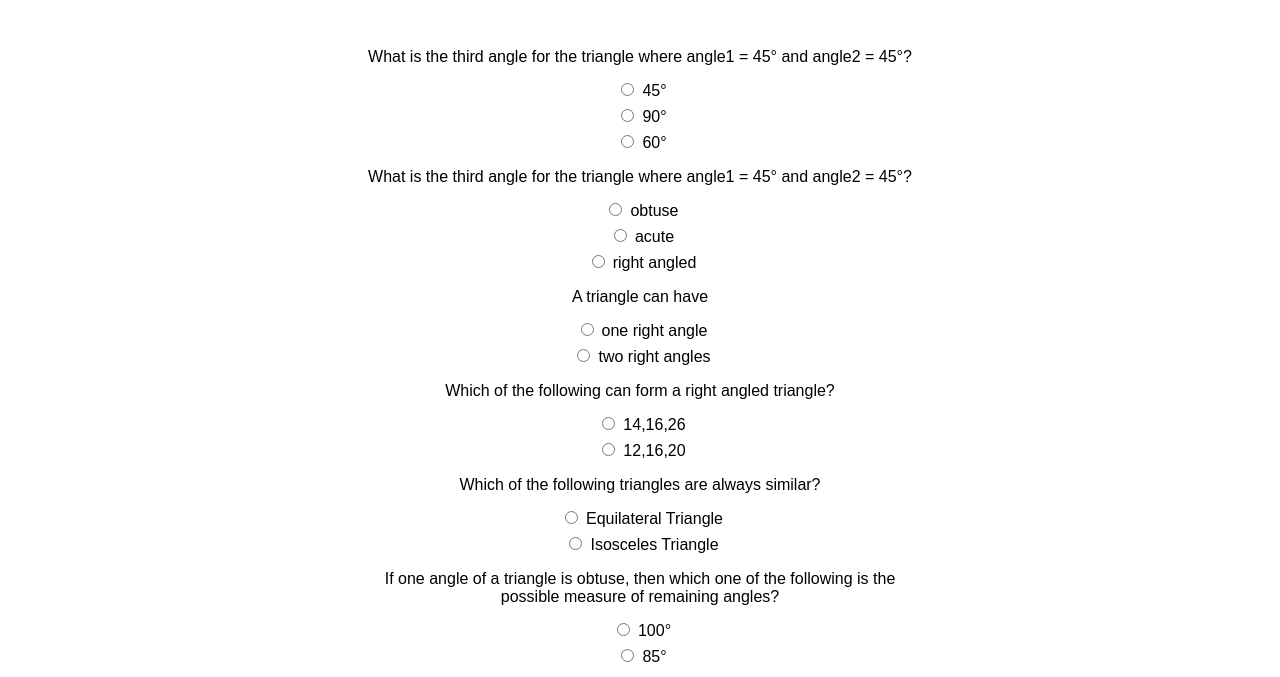
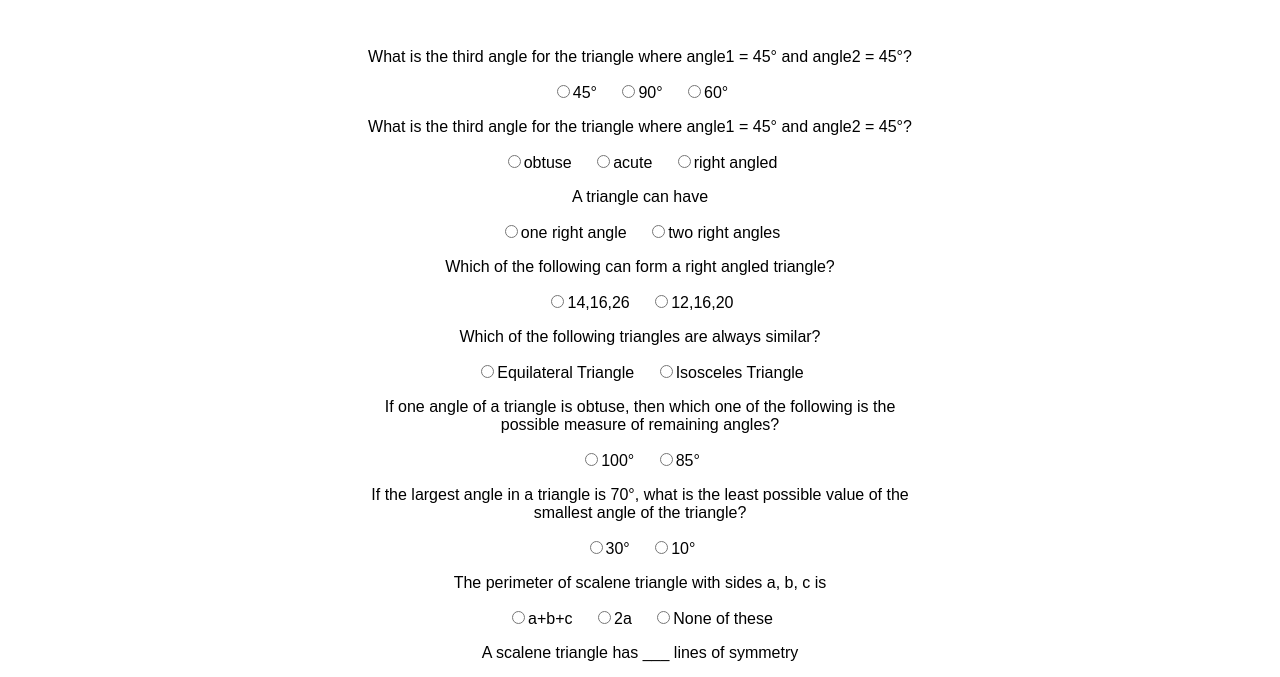
Before and after one commit to blueanchovy/neog-camp-triangle-app, a plain HTML site: page quiz.html in a window 1280 px wide. Shown: the part 252-929 px from the top of the page. Drawn offline with Linux system fonts and the light colour scheme; a web font is replaced by a local one.

Commit message:
actually made answers inline

```diff
--- a/quiz.html
+++ b/quiz.html
@@ -30,71 +30,71 @@
         <form action="" class="quiz-form">
             <div class="question-container">
                 <p>What is the third angle for the triangle where angle1 = 45° and angle2 = 45°?</p>
-                <label><input type="radio" name="question1" value="45°" class="list-item-inline">45°</label>
-                <label><input type="radio" name="question1" value="90°" class="list-item-inline">90°</label>
-                <label><input type="radio" name="question1" value="60°" class="list-item-inline">60°</label>
+                <label class="list-item-inline"><input type="radio" name="question1" value="45°">45°</label>
+                <label class="list-item-inline"><input type="radio" name="question1" value="90°">90°</label>
+                <label class="list-item-inline"><input type="radio" name="question1" value="60°">60°</label>
             </div>
 
             <div class="question-container">
                 <p>What is the third angle for the triangle where angle1 = 45° and angle2 = 45°?</p>
-                <label><input class="list-item-inline" type="radio" name="question2" value="obtuse">obtuse</label>
-                <label><input class="list-item-inline" type="radio" name="question2" value="acute">acute</label>
-                <label><input class="list-item-inline" type="radio" name="question2" value="right angled">right angled</label>
+                <label class="list-item-inline"><input type="radio" name="question2" value="obtuse">obtuse</label>
+                <label class="list-item-inline"><input type="radio" name="question2" value="acute">acute</label>
+                <label class="list-item-inline"><input type="radio" name="question2" value="right angled">right angled</label>
             </div>
 
             <div class="question-container">
                 <p>A triangle can have</p>
-                <label><input class="list-item-inline" type="radio" name="question3" value="one right angle">one right angle</label>
-                <label><input class="list-item-inline" type="radio" name="question3" value="two right angles">two right angles</label>
+                <label class="list-item-inline"><input type="radio" name="question3" value="one right angle">one right angle</label>
+                <label class="list-item-inline"><input type="radio" name="question3" value="two right angles">two right angles</label>
             </div>
 
             <div class="question-container">
                 <p>Which of the following can form a right angled triangle?</p>
-                <label><input class="list-item-inline" type="radio" name="question4" value="14,16,26">14,16,26</label>
-                <label><input class="list-item-inline" type="radio" name="question4" value="12,16,20">12,16,20</label>
+                <label class="list-item-inline"><input type="radio" name="question4" value="14,16,26">14,16,26</label>
+                <label class="list-item-inline"><input type="radio" name="question4" value="12,16,20">12,16,20</label>
             </div>
 
             <div class="question-container">
                 <p>Which of the following triangles are always similar?</p>
-                <label><input class="list-item-inline" type="radio" name="question5" value="Equilateral Triangle">Equilateral Triangle</label>
-                <label><input class="list-item-inline" type="radio" name="question5" value="Isosceles Triangle">Isosceles Triangle</label>
+                <label class="list-item-inline"><input type="radio" name="question5" value="Equilateral Triangle">Equilateral Triangle</label>
+                <label class="list-item-inline"><input type="radio" name="question5" value="Isosceles Triangle">Isosceles Triangle</label>
             </div>
 
             <div class="question-container">
                 <p>If one angle of a triangle is obtuse, then which one of the following is the possible measure of
                     remaining angles?</p>
-                <label><input class="list-item-inline" type="radio" name="question6" value="100°">100°</label>
-                <label><input class="list-item-inline" type="radio" name="question6" value="85">85°</label>
+                <label class="list-item-inline"><input type="radio" name="question6" value="100°">100°</label>
+                <label class="list-item-inline"><input type="radio" name="question6" value="85">85°</label>
             </div>
 
             <div class="question-container">
                 <p>If the largest angle in a triangle is 70°, what is the least possible value of the smallest angle of the
                     triangle?</p>
-                <label><input class="list-item-inline" type="radio" name="question7" value="30°">30°</label>
-                <label><input class="list-item-inline" type="radio" name="question7" value="10°">10°</label>
+                <label class="list-item-inline"><input type="radio" name="question7" value="30°">30°</label>
+                <label class="list-item-inline"><input type="radio" name="question7" value="10°">10°</label>
             </div>
 
             <div class="question-container">
                 <p>The perimeter of scalene triangle with sides a, b, c is</p>
-                <label><input class="list-item-inline" type="radio" name="question8" value="a+b+c">a+b+c</label>
-                <label><input class="list-item-inline" type="radio" name="question8" value="2a">2a</label>
-                <label><input class="list-item-inline" type="radio" name="question8" value="None of these">None of these</label>
+                <label  class="list-item-inline"><input type="radio" name="question8" value="a+b+c">a+b+c</label>
+                <label  class="list-item-inline"><input type="radio" name="question8" value="2a">2a</label>
+                <label  class="list-item-inline"><input type="radio" name="question8" value="None of these">None of these</label>
             </div>
 
             <div class="question-container">
                 <p>A scalene triangle has ___ lines of symmetry</p>
-                <label><input class="list-item-inline" type="radio" name="question9" value="2">2</label>
-                <label><input class="list-item-inline" type="radio" name="question9" value="no">no</label>
-                <label><input class="list-item-inline" type="radio" name="question9" value="15">15</label>
+                <label class="list-item-inline" ><input type="radio" name="question9" value="2">2</label>
+                <label class="list-item-inline" ><input type="radio" name="question9" value="no">no</label>
+                <label class="list-item-inline" ><input type="radio" name="question9" value="15">15</label>
             </div>
 
             <div class="question-container">
                 <p>There is a right triangle PQR where: angle Q = 90°; angle P = angle R. What is the measure of angles P
                     and R?
                 </p>
-                <label><input class="list-item-inline" type="radio" name="question10" value="85°">85°</label>
-                <label><input class="list-item-inline" type="radio" name="question10" value="65°">65°</label>
-                <label><input class="list-item-inline" type="radio" name="question10" value="45°">45°</label>
+                <label class="list-item-inline"><input type="radio" name="question10" value="85°">85°</label>
+                <label class="list-item-inline"><input type="radio" name="question10" value="65°">65°</label>
+                <label class="list-item-inline"><input type="radio" name="question10" value="45°">45°</label>
             </div>
         </form>
 
```
